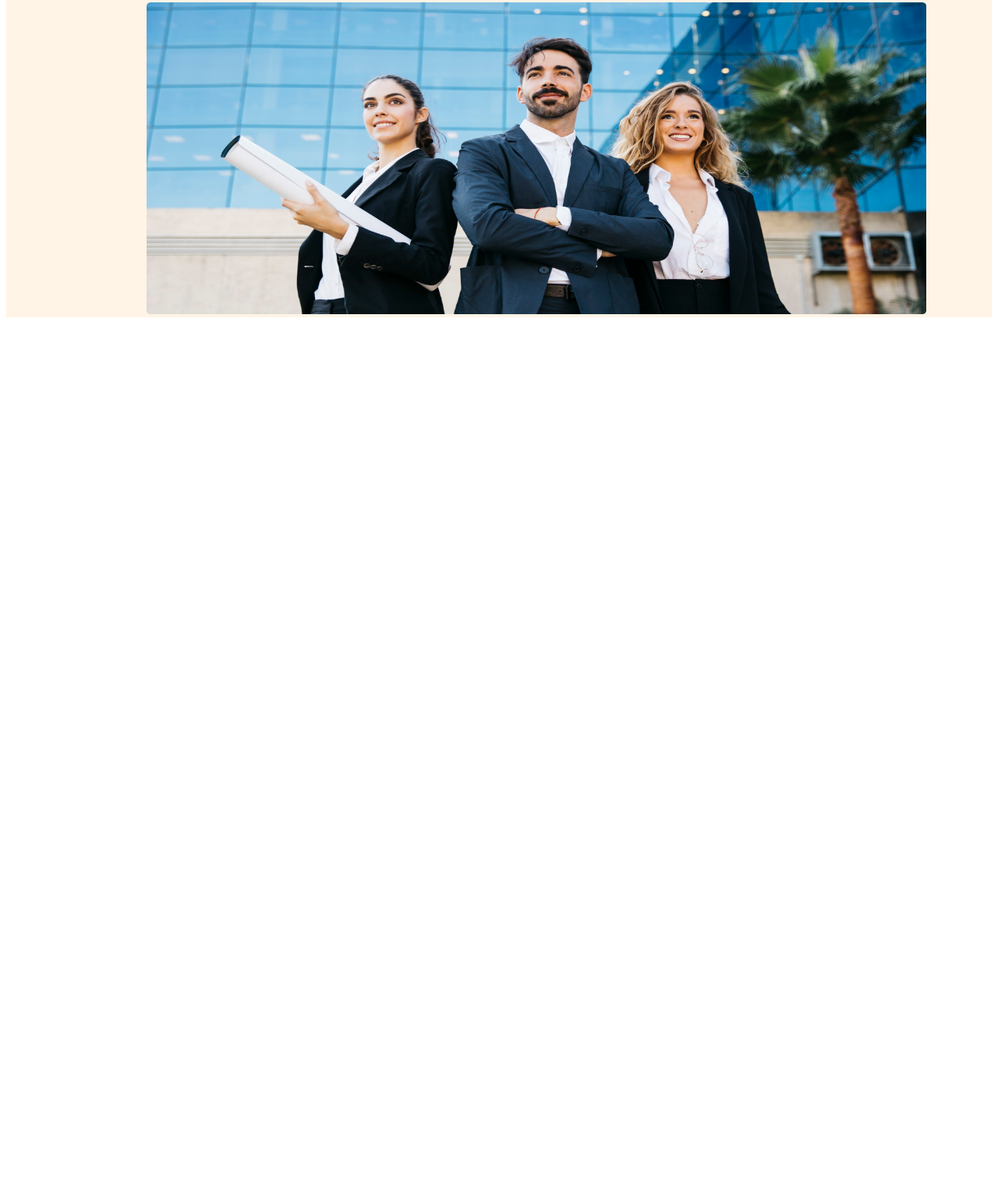
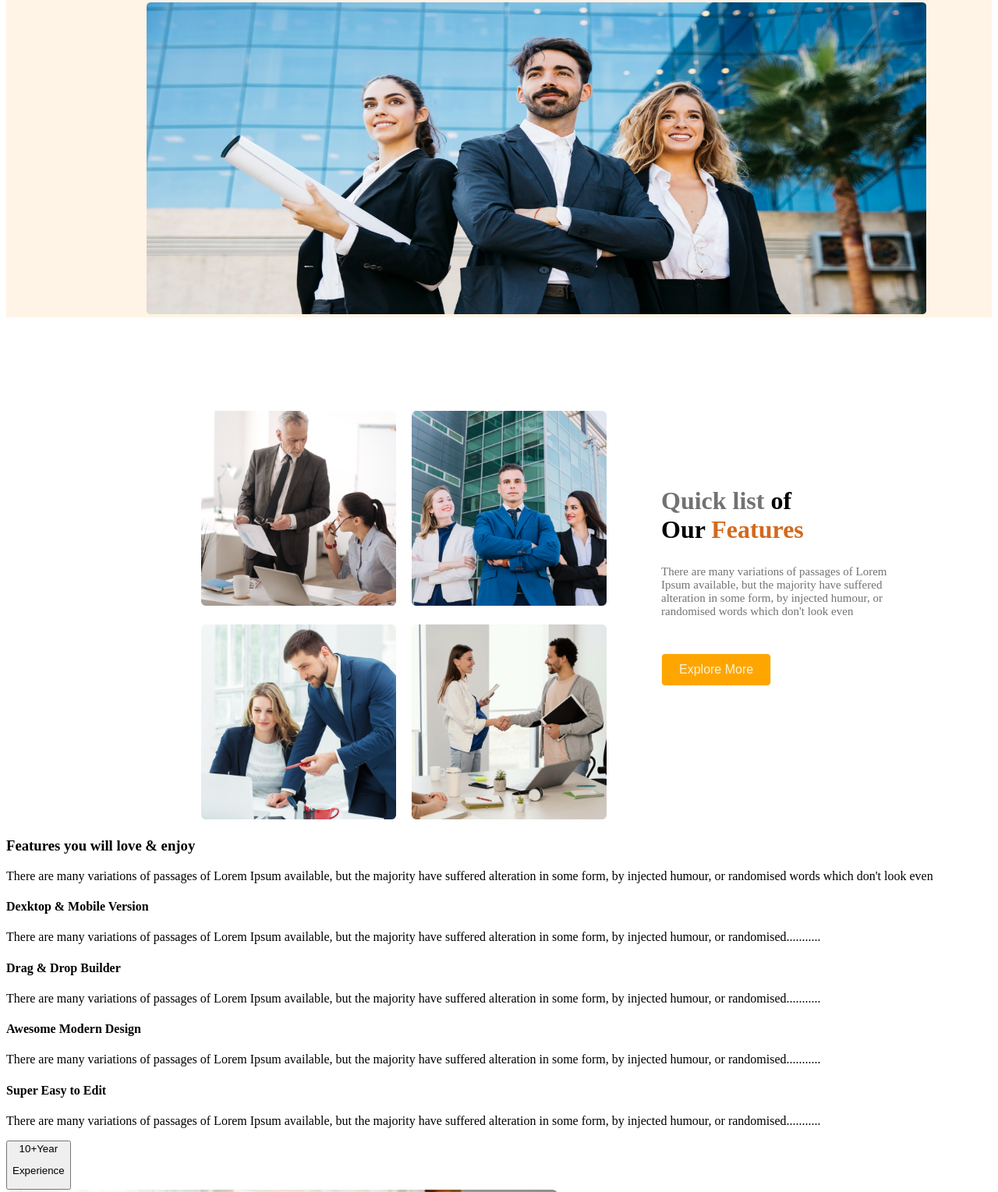
Before and after one commit to mhmahedi/Assignment-2, a plain HTML site: page architect.html in a window 1280 px wide. Shown: the part 484-2013 px from the top of the page at 78% size. Before the commit the page ends 899 px from the top, so only its background shows below. Drawn offline with Linux system fonts and the light colour scheme.

Commit message:
2nd commit

```diff
--- a/architect.html
+++ b/architect.html
@@ -34,6 +34,67 @@
                 <img class="image" src="images/banner.png" alt="">
             </div>
         </section>
+    </header>
+    <main>
+        <section>
+            <div class="quick">
+                <div class="title">
+                    <div>
+                        <img class="quick-title" src="images/team1.png" alt="">
+                    </div>
+                    <div>
+                        <img class="quick-title" src="images/team2.png" alt="">
+                    </div>
+                    <div>
+                        <img class="quick-title" src="images/team3.png" alt="">
+                    </div>
+                    <div>
+                        <img class="quick-title" src="images/team4.png" alt="">
+                    </div>
+                </div>
+                <div class="sub-title">
+                    <h1 class="quick-sub-title">Quick list  <span>of Our</span> <span class="sp">Features</span> </h1>
+                    <p class="quick-description">There are many variations of passages of Lorem Ipsum available, but the majority have suffered alteration in some form, by injected humour, or randomised words which don't look even</p>
+                    <button class="header-btn">Explore More</button>
+                </div>
+            </div>
+        </section>
+        <section>
+            <div class="love">
+                <div>
+                    <div class="love-title">
+                        <h3 class="love-sub-title">Features you will love & enjoy</h3>
+                        <p class="enjoy-sub-title">There are many variations of passages of Lorem Ipsum available, but the majority have suffered alteration in some form, by injected humour, or randomised words which don't look even</p>
+                    </div>
+                    <div class="enjoy">
+                        <div>
+                            <h4 class="enjoy-title">Dexktop & Mobile Version</h4>
+                            <p class="enjoy-sub-title">There are many variations of passages of Lorem Ipsum available, but the majority have suffered alteration in some form, by injected humour, or randomised...........</p>
+                        </div>
+                        <div>
+                            <h4 class="enjoy-title">Drag & Drop Builder</h4>
+                            <p class="enjoy-sub-title">There are many variations of passages of Lorem Ipsum available, but the majority have suffered alteration in some form, by injected humour, or randomised...........</p>
+                        </div>
+                        <div>
+                            <h4 class="enjoy-title">Awesome Modern Design</h4>
+                            <p class="enjoy-sub-title">There are many variations of passages of Lorem Ipsum available, but the majority have suffered alteration in some form, by injected humour, or randomised...........</p>
+                        </div>
+                        <div>
+                            <h4 class="enjoy-title">Super Easy to Edit</h4>
+                            <p class="enjoy-sub-title">There are many variations of passages of Lorem Ipsum available, but the majority have suffered alteration in some form, by injected humour, or randomised...........</p>
+                        </div>
+                        <button class="enjoy-btn">10+Year <p class="enjoy-bn">Experience</p></button>
+                    </div>
 
+
+                </div>
+                <div>
+                    <img class="enjoy-description" src="images/architect.png" alt="">
+
+                </div>
+            </div>
+
+
+        </section>
 </body>
 </html>
--- a/styles/style.css
+++ b/styles/style.css
@@ -64,3 +64,48 @@
     margin-left: 180px;
 
 }
+/* main part style */
+
+.quick {
+    display: flex;
+    margin-top: 120px;
+    gap: 70px;
+}
+
+.title {
+    display: grid;
+    grid-template-columns: repeat(2, 1fr);
+    gap: 20px;
+    margin-left: 250px;
+}
+
+.quick-title {
+    width: 250px;
+    height: 250px;
+}
+
+.sub-title {
+    margin-top: 70px;
+
+}
+
+.quick-sub-title {
+    margin-right: 200px;
+    font-size: 32px;
+    color: #727272;
+    text-align: left;
+}
+
+.quick-description {
+    font-size: 15px;
+    color: #727272;
+    margin-right: 120px;
+}
+
+span {
+    color: black;
+}
+
+.sp {
+    color: chocolate;
+}
```
